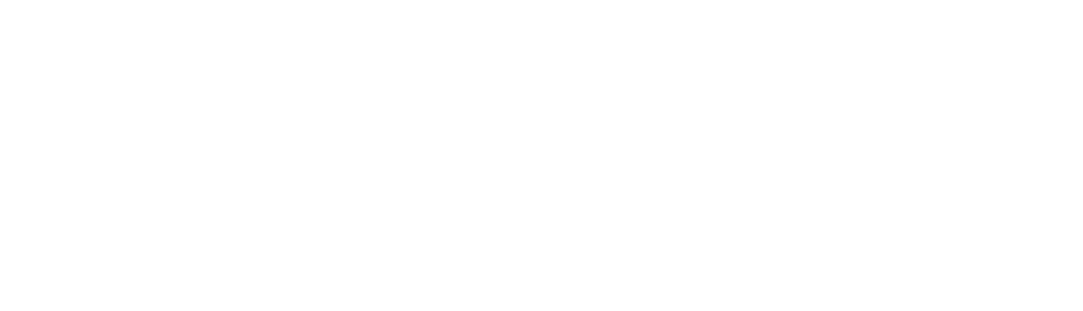
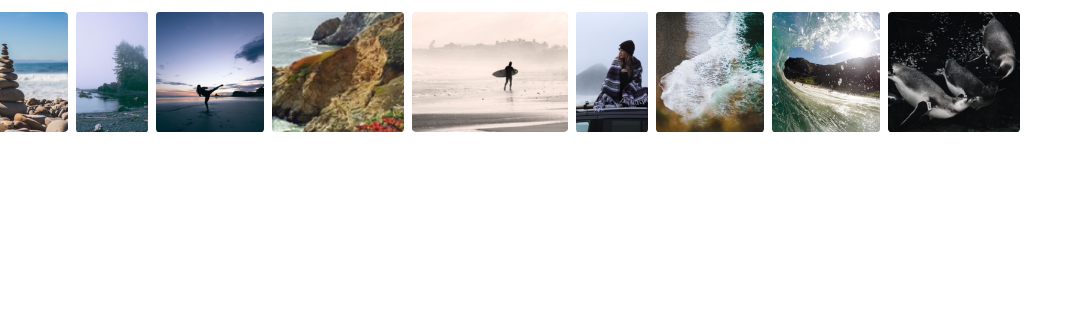
Before and after one commit to GitDevFallen/web-dev, a plain HTML site: page index.html in a window 1280 px wide. Shown: the whole page, without its empty margins (0-1083 px from the left). Drawn offline with Linux system fonts and the light colour scheme.

Commit message:
Dodane slike i CSS

```diff
--- a/index.html
+++ b/index.html
@@ -1,10 +1,25 @@
 <html>
-    <head>
-        <title>Wrapper</title>
-    </head>
-    <body>
-        <div class="okvir">
 
-        </div>
-    </body>
+<head>
+    <title>Slider</title>
+    <link href="./olulic.css" rel="stylesheet" type="text/css">
+    <meta charset="utf-8">
+    <script type="text/javascript" src="./olulic.js"></script>
+</head>
+
+<body>
+    <!-- Wrapper klasa prema uputama -->
+    <div class="wrapper">
+        <img src="./Assets/slider-image-1.jpg" alt="Slider Image 1">
+        <img src="./Assets/slider-image-2.jpg" alt="Slider Image 2">
+        <img src="./Assets/slider-image-3.jpg" alt="Slider Image 3">
+        <img src="./Assets/slider-image-4.jpg" alt="Slider Image 4">
+        <img src="./Assets/slider-image-5.jpg" alt="Slider Image 5">
+        <img src="./Assets/slider-image-6.jpg" alt="Slider Image 6">
+        <img src="./Assets/slider-image-7.jpg" alt="Slider Image 7">
+        <img src="./Assets/slider-image-8.jpg" alt="Slider Image 8">
+        <img src="./Assets/slider-image-9.jpg" alt="Slider Image 9">
+    </div>
+</body>
+
 </html>
--- /dev/null
+++ b/olulic.css
@@ -0,0 +1,28 @@
+body{
+    font-family: Arial, Helvetica, sans-serif;
+}
+.wrapper{
+    display: flex;
+    flex-direction: row;
+    flex-wrap: wrap;
+    width: auto;
+    height: 300px;
+    overflow: hidden;
+    margin-left: -100px;
+    /* text-align: center; */
+}
+/*
+.flex-block{
+    flex: 0 0 90px;
+    background-color: gray;
+    margin: 10px;
+    width: auto;
+}
+*/
+.wrapper > img{
+    border-radius: 3%;
+    width: auto;
+    height: 120px;
+    text-align: center;
+    margin: 4px;
+}
--- /dev/null
+++ b/olulic.js
@@ -0,0 +1,6 @@
+/* $(document).ready(function () {
+    $("wrapper").click(function () {
+        $(this).hide();
+    });
+});
+*/
```
